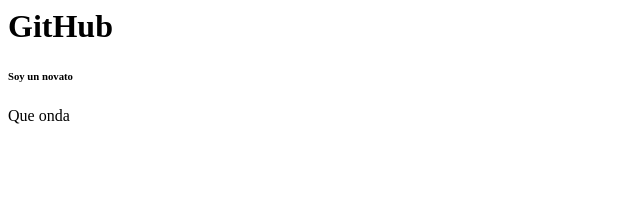
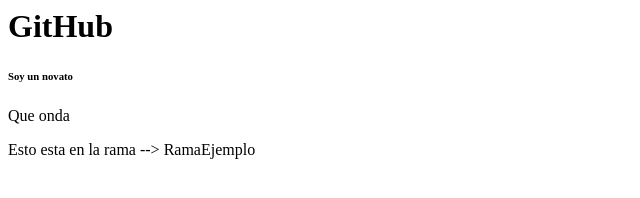
Before and after one commit to YaelEd/PrimerProyecto, a plain HTML site: page hub.html in a window 1280 px wide. Shown: the whole page, without its empty margins (0-640 px from the left). Drawn offline with Linux system fonts and the light colour scheme.

Commit message:
Agregue cosas a la nueva rama RamaEjemplo

```diff
--- a/hub.html
+++ b/hub.html
@@ -9,6 +9,7 @@
 <h1> GitHub</h1>
 	<h6> Soy un novato </h6>
 	Que onda
+<p> Esto esta en la rama --> RamaEjemplo </p>
 </body>
 
 </html>
```
